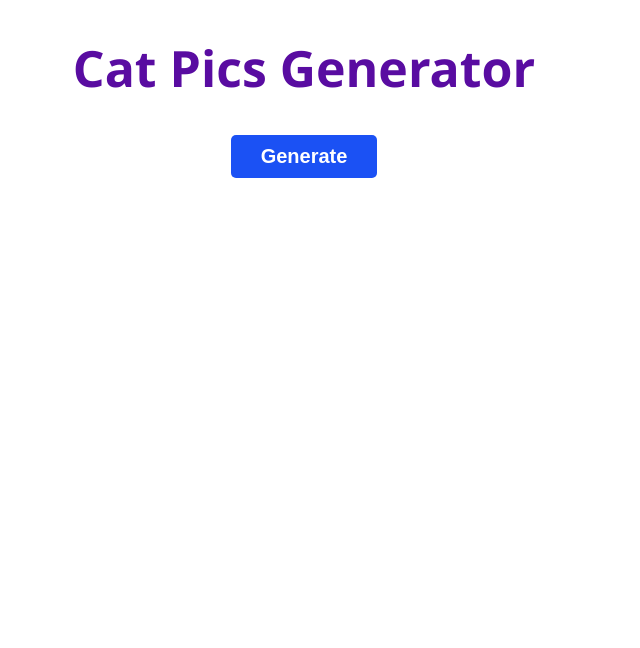
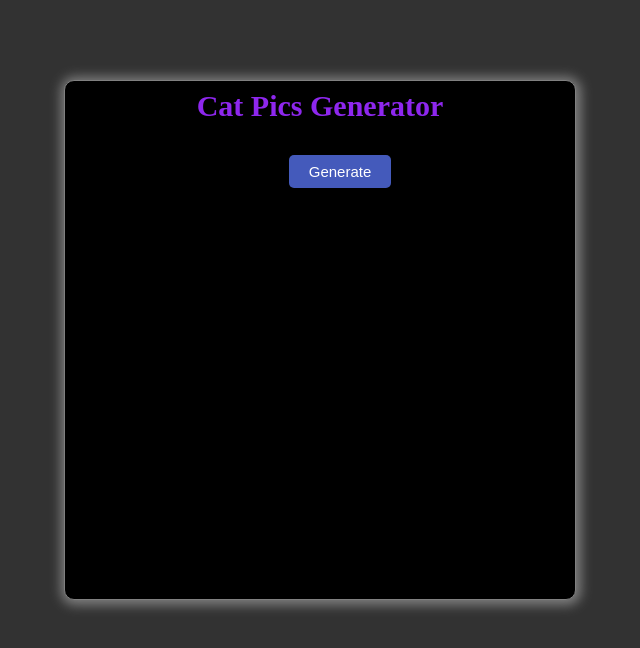
Before and after one commit to SayaniSen2022/Random-Picture-Generator, a plain HTML site: page index.html in a window 1280 px wide. Shown: the whole page, without its empty margins (336-976 px from the left). Drawn offline with Linux system fonts and the light colour scheme.

Commit message:
new update

```diff
--- a/index.html
+++ b/index.html
@@ -5,7 +5,7 @@
     <meta http-equiv="X-UA-Compatible" content="IE=edge" />
     <meta name="viewport" content="width=device-width, initial-scale=1.0" />
     <link rel="stylesheet" href="styles.css" />
-    <title>Random Picture Generator</title>
+    <title>Cat Picture Generator</title>
   </head>
   <body>
     <div class="container">
--- a/script.js
+++ b/script.js
@@ -9,6 +9,7 @@ function fetchPics() {
   fetch("https://api.thecatapi.com/v1/images/search")
     .then((response) => response.json())
     .then((data) => {
+      console.log(data);
       let catsImgUrl = data[0].url;
 
       let catsImgEl = document.createElement("img");
--- a/styles.css
+++ b/styles.css
@@ -1,37 +1,49 @@
-html,
+* {
+  margin: 0;
+  padding: 0;
+}
+
 body {
-  background-color: white;
-  font-family: "Segoe UI", Tahoma, Geneva, Verdana, sans-serif;
+  background-color: #323232;
+}
+
+.container {
+  display: flex;
+  flex-direction: column;
+  margin: 5rem 0 0 25rem;
+  width: 40%;
+  height: 65vh;
+  background-color: #000000;
   text-align: center;
+  box-sizing: border-box;
+  box-shadow: 1px 1px 12px 4px #808080;
+  border: solid 1px #808080;
+  border-radius: 10px;
 }
-.container {
-  margin: auto;
-  max-width: 700px;
-  width: 100%;
-  height: 50vh;
-  text-align: center;
-}
-h1 {
-  color: rgb(89, 12, 161);
-  font-size: 50px;
+.container h1 {
+  margin-top: 0.5rem;
+  color: rgb(142, 39, 238);
+  font-size: 30px;
 }
 .cat-btn {
   cursor: pointer;
-  background-color: rgb(27, 81, 244);
+  background-color: rgb(68, 90, 187);
   color: white;
   border-radius: 5px;
   border: none;
-  padding-top: 10px;
-  padding-bottom: 10px;
-  padding-left: 30px;
-  padding-right: 30px;
-  font-size: 20px;
-  font-weight: bold;
+  width: 20%;
+  padding: 0.5rem;
+  margin: 2rem 0 0 14rem;
+  font-size: 15px;
+  font-weight: medium;
   margin-bottom: 20px;
 }
 .cat-btn:hover {
   background-color: rgb(69, 111, 237);
 }
 .showcase {
-  width: 60%;
+  width: 45%;
+  height: 100%;
+  border-radius: 50%;
+  box-shadow: 1px 1px 12px 4px #fff45a;
 }
```
